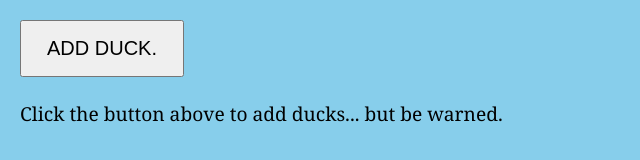
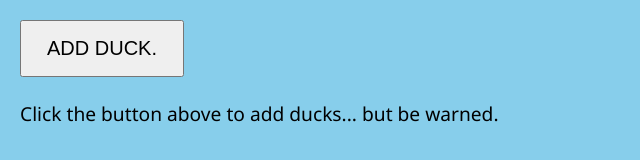
Before and after one commit to kg-09-creator/duck-clicker-heh, a plain HTML site: page index.html in a window 1280 px wide. Shown: the full height of the page, 0-640 px from the left. Drawn offline with Linux system fonts and the light colour scheme.

Commit message:
Update main.css

```diff
--- a/main.css
+++ b/main.css
@@ -8,7 +8,7 @@ body {
     margin: 0;
     overflow: hidden;
     background: skyblue;
-    font-family: Cambria, Cochin, Georgia, Times, 'Times New Roman', serif;
+    font-family: 'Segoe UI', Tahoma, Geneva, Verdana, sans-serif;
     transition: background 0.5s ease;
 }
 
```
